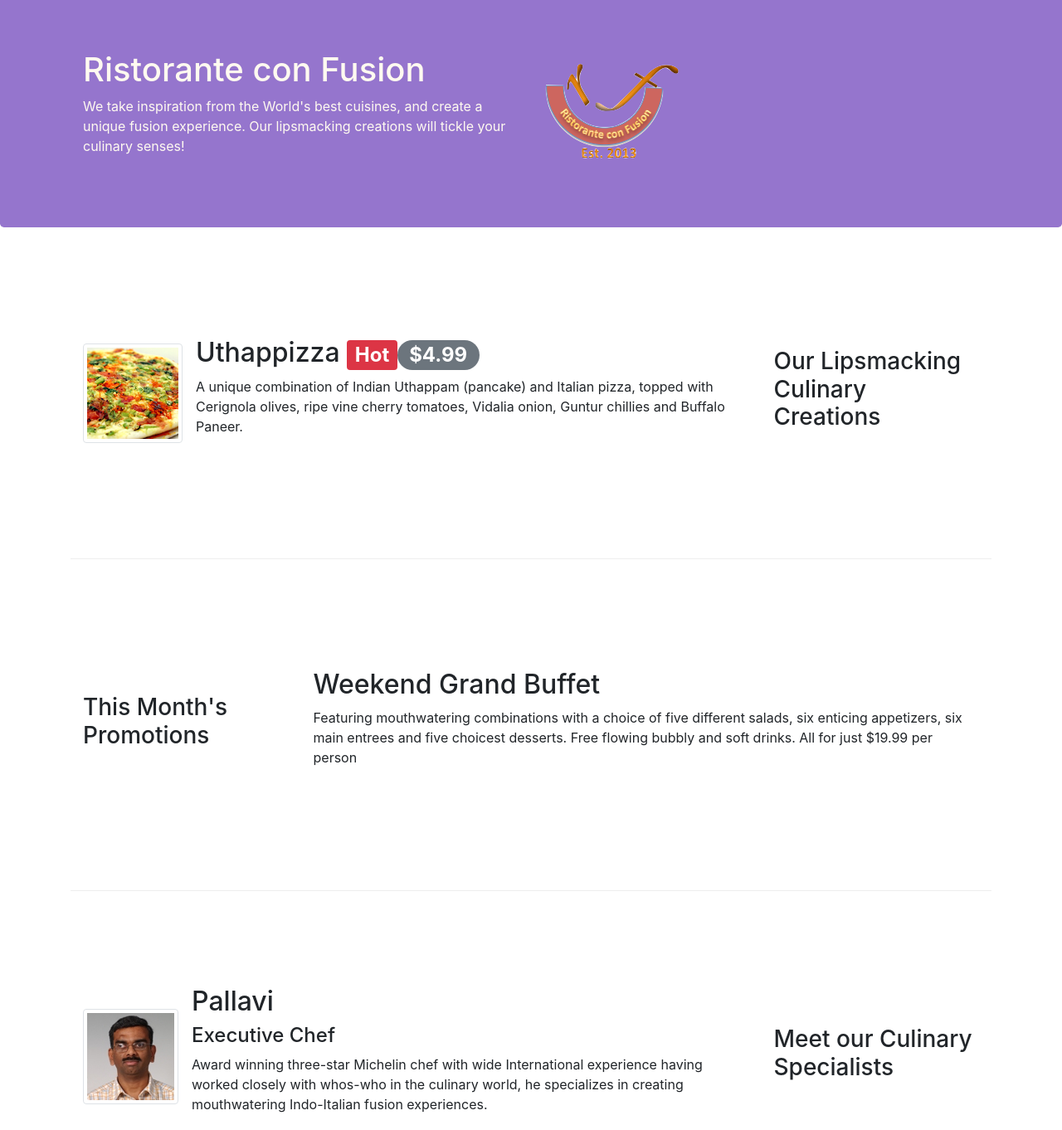
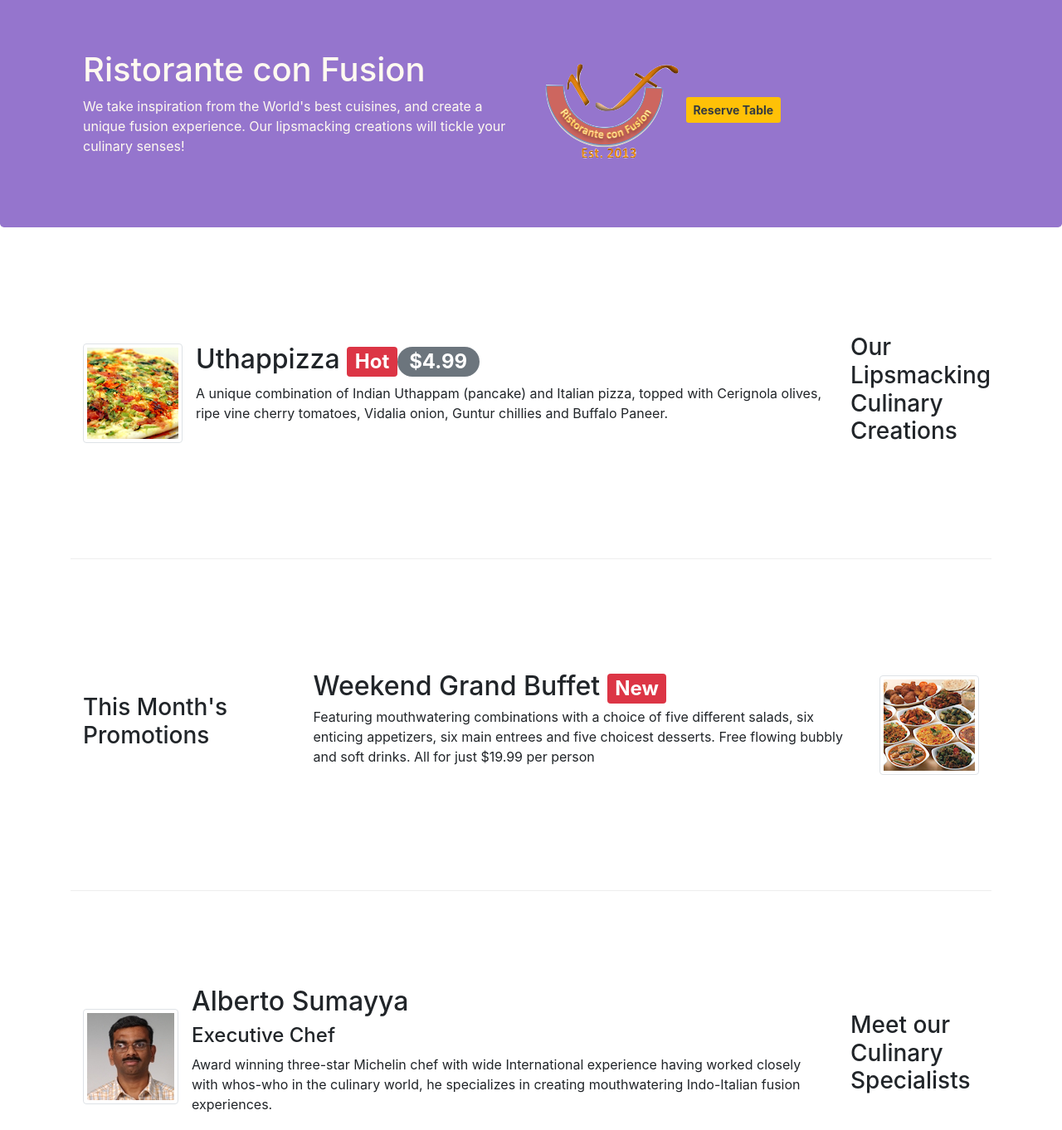
Before and after one commit to pallavisharma2811/Bootstrap4, a website: page index.html in a window 1280 px wide. Shown: the part 60-1422 px from the top of the page at 83% size. Drawn offline with nearby package versions, Linux system fonts and the light colour scheme.

Commit message:
Topped off Assignment 2

```diff
--- a/index.html
+++ b/index.html
@@ -43,8 +43,9 @@
                     <h1>Ristorante con Fusion</h1>
                     <p>We take inspiration from the World's best cuisines, and create a unique fusion experience. Our lipsmacking creations will tickle your culinary senses!</p>
                 </div>
-                <div class="col-12 col-sm align-self-center">
+                <div class="col-12 col-sm-6 align-self-center">
                     <img src="img/logo.png" class="img-fluid">
+                    <button type="button" class="btn btn-sm bg-warning"><a class="text-dark font-weight-bold" href="#reserve">Reserve Table</a></button>
                 </div>
             </div>
         </div>
@@ -52,7 +53,7 @@
 
     <div class="container">
         <div class="row row-content align-items-center">
-            <div class="col-12 col-sm-4 order-sm-last col-md-3">
+            <div class="col-12 col-sm-4 order-sm-last col-md-2">
                 <h3>Our Lipsmacking Culinary Creations</h3>
             </div>
             <div class="col col-sm order-sm-first col-md">
@@ -76,14 +77,20 @@
                 <h3>This Month's Promotions</h3>
             </div>
             <div class="col col-sm col-md">
-                <h2>Weekend Grand Buffet</h2>
+                <div class="media">
+
+                    <div class="media-body">
+                        <h2 class="mt-0 mb-1">Weekend Grand Buffet <span class="badge badge-danger">New</span></h2>
                         <p class="d-none d-sm-block">Featuring mouthwatering combinations with a choice of five different salads, six enticing appetizers, six main entrees and five choicest desserts. Free flowing bubbly and soft drinks. All for just $19.99 per person </p>
-
+                    </div>
+                    <img class="d-flex ml-3 img-thumbnail align-self-center"
+                            src="img/buffet.png" alt="Weekend Grand Buffet">
+                </div>
             </div>
         </div>
 
         <div class="row row-content align-items-center">
-            <div class="col-12 col-sm-4 order-sm-last col-md-3">
+            <div class="col-12 col-sm-4 order-sm-last col-md-2">
                 <h3>Meet our Culinary Specialists</h3>
             </div>
             <div class="col col-sm order-sm-first col-md">
@@ -91,7 +98,7 @@
                     <img class="d-flex mr-3 img-thumbnail align-self-center"
                             src="img/alberto.png" alt="Alberto Somayya">
                     <div class="media-body">
-                        <h2 class="mt-0">Pallavi</h2>
+                        <h2 class="mt-0">Alberto Sumayya</h2>
                         <h4>Executive Chef</h4>
                         <p class="d-none d-sm-block">Award winning three-star Michelin chef with wide
                             International experience having worked closely with
@@ -102,7 +109,7 @@
                 </div>
             </div>
         </div>
-
+        <a name="reserve">
             <div class="row row-content align-items-center">
                 <div class="col-12 col-sm-8 offset-sm-2">
                     <div class="card">
@@ -154,12 +161,15 @@
                                     </div>
                                 </div>
                             </form>
-
+                        </div>
 
                     </div>
                 </div>
             </div>
-        </div>
+
+        </a>
+
+
     </div>
 
     <footer class="footer">
```
Lines whose indentation alone changed are shown as unchanged.
